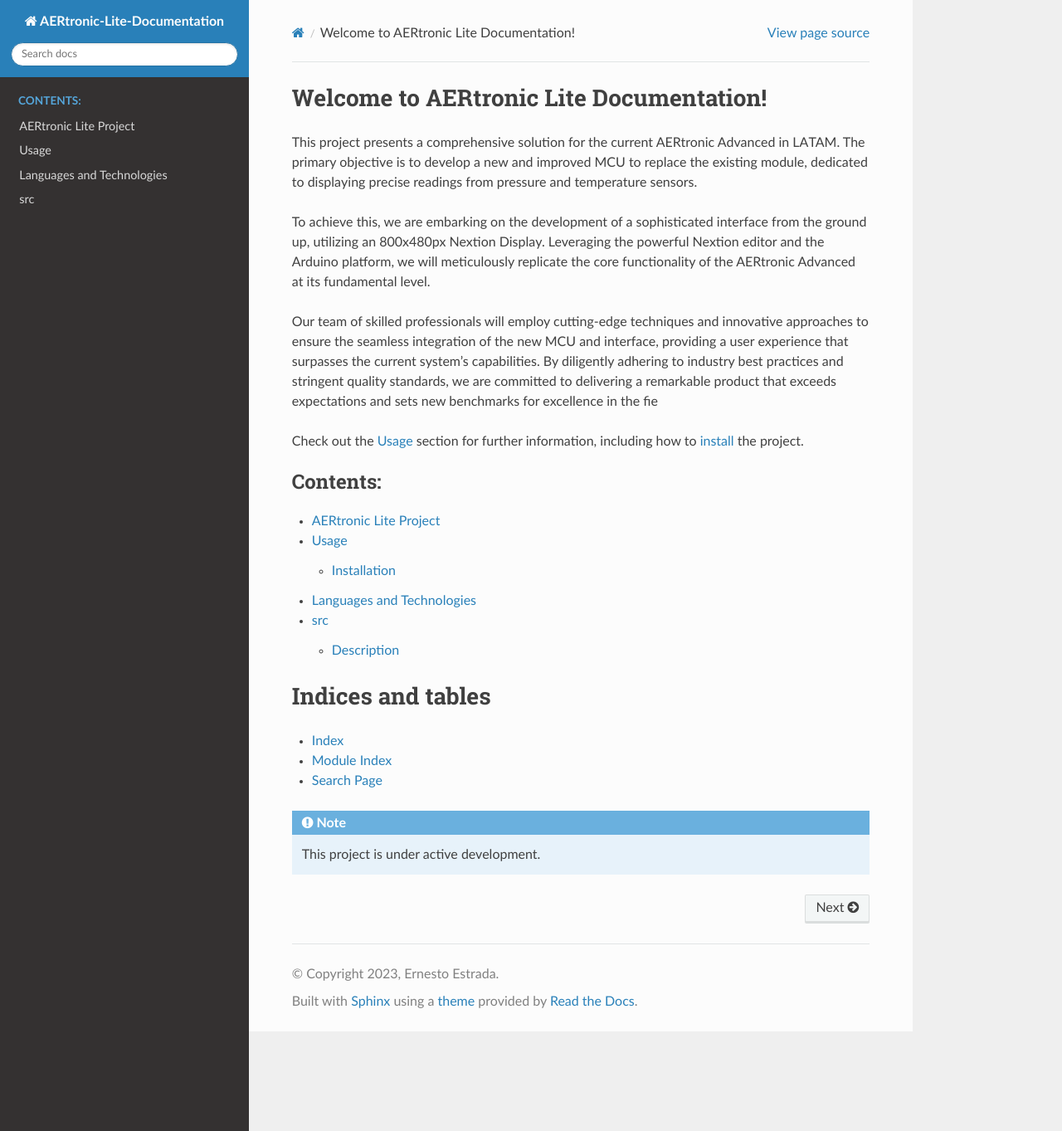
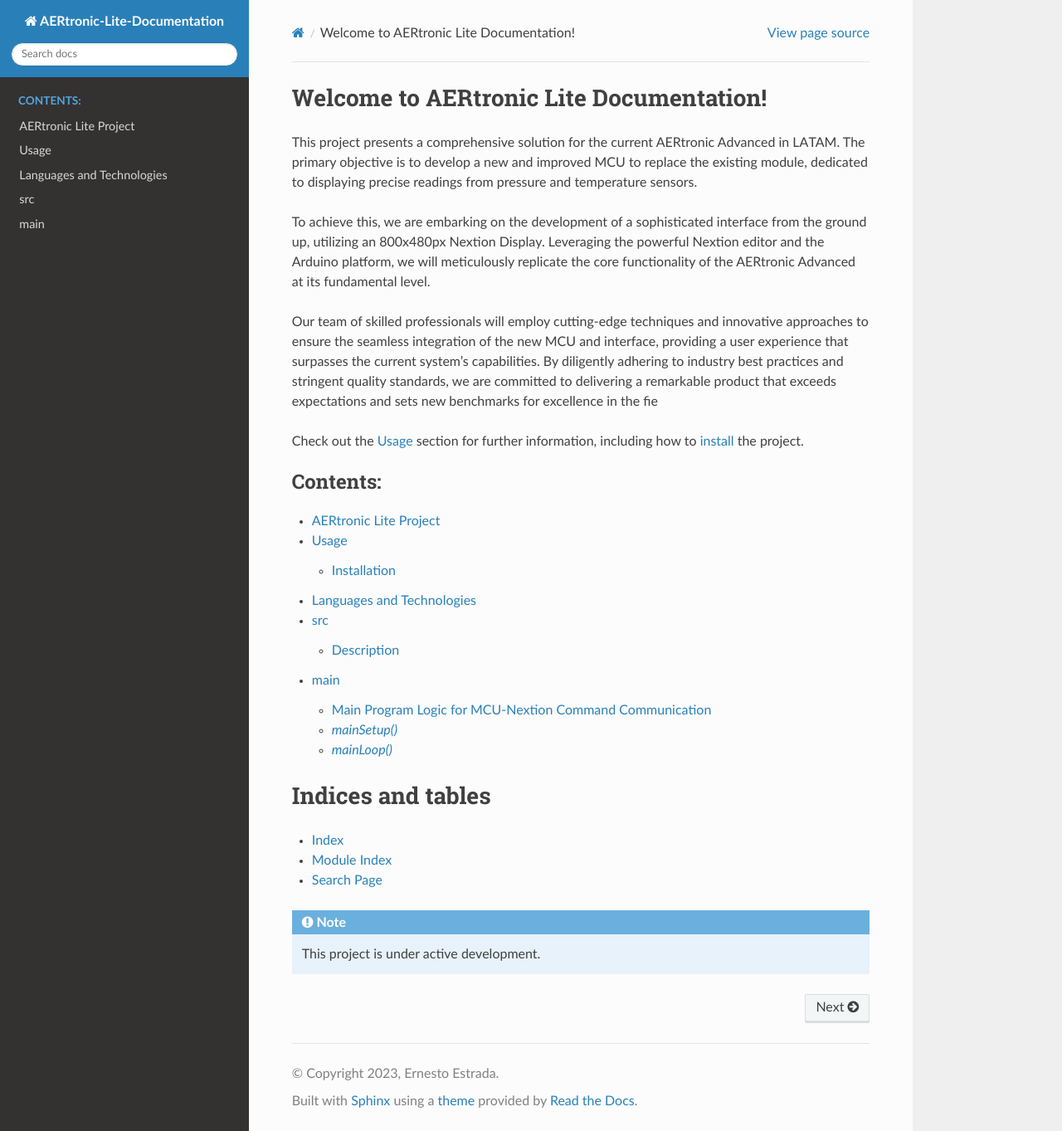
Before and after one commit to ErnestoAerzen/AERtronic-Lite-Documentation, a Sphinx documentation site: the page built from source/index.rst, in a window 1280 px wide and 1363 px high. Shown: the whole window at 83% size. Built offline with Sphinx 7.4.7 and the Read the Docs theme 2.0.0, drawn with Linux system fonts in a browser that asks for light colours; part of the change alters nothing that is shown.

Commit message:
Add main rst

```diff
--- a/source/index.rst
+++ b/source/index.rst
@@ -23,6 +23,7 @@ Check out the :doc:`usage` section for further information, including how to
    usage
    tech
    src
+   main
 
 Indices and tables
 ==================
--- /dev/null
+++ b/source/main.rst
@@ -0,0 +1,198 @@
+main
+====
+
+Main Program Logic for MCU-Nextion Command Communication
+--------------------------------------------------------
+
+This section presents the core logic of the AERtronic Basic sketch (`src.ino`), which is responsible for establishing communication and interaction between an ESP32 microcontroller unit (MCU) and a Nextion display. The code orchestrates various functions to manage inputs, outputs, time synchronization, page-specific operations, and more.
+
+**Code Overview:**
+
+The main program is split into the `mainSetup()` and `mainLoop()` functions, each serving distinct purposes during the execution of the sketch.
+
+`mainSetup()`
+--------------
+
+The `mainSetup()` function initializes essential components and prepares the system for operation. The following steps are performed:
+
+- Serial communication is established at a baud rate of 115200.
+- Digital inputs and outputs are configured using `inputsFunc()` and `outputFunc()` functions, respectively.
+- Time and date synchronization with the Nextion display is awaited through `receiveTime()` function.
+- The necessary namespaces for boot counting, preferences, registers, and events are initialized.
+- A delay of 500 milliseconds is included to ensure stability.
+
+`mainLoop()`
+-------------
+
+The `mainLoop()` function is responsible for the ongoing operation of the sketch. It performs the following tasks in a cyclic manner:
+
+- Executes common functions for all pages, such as reading serial data, updating internal time, and reading analog sensor values.
+- Depending on the current page displayed on the Nextion display, specific operations are performed:
+  - Analog values are read and printed for home, pressure, and temperature pages.
+  - Current time and date are displayed for various pages.
+  - Page-specific functions are called, like handling messages, sending time data, displaying maintenance intervals, and managing events.
+  - Input and output status is monitored on the ESTADO (state) page.
+  - Modbus data is sent on the MODBUS page if modbusStatus is true.
+  - Maintenance messages are displayed if maintenance hours exceed a certain threshold.
+- The loop continues to run at a one-second interval using a delay of 1000 milliseconds.
+
+Additionally, specific conditions trigger actions such as returning to the home page in the event of warnings or errors, sending Modbus data if enabled, and displaying maintenance messages.
+
+This section provides an overview of the core functionality of the AERtronic Basic sketch. For more detailed explanations of individual functions, specific page operations, and code segments, refer to subsequent sections.
+
+.. code-block:: cpp
+    //Insert header files here:
+    #include "Functions.hpp"
+    #include "Functionality.hpp"
+    #include "Inputs.hpp"
+    #include "Outputs.hpp"
+    #include "timeESP.hpp"
+    #include "preferences.hpp"
+    #include "pages.hpp"
+    #include "ModbusESP32.hpp"
+
+    void mainSetup() {
+        //Initializes serial communication at the desire baud rate:
+        Serial.begin(115200);
+
+        //Set the digital inputs & outputs:
+        inputsFunc();
+        outputFunc();
+
+        //Waits until receives time and date from Nextion display
+        receiveTime();
+
+        //Initializes the namespaces that stores every time the ESP32 is booted and the maintenance registers:
+        bootCounter(preferences, register1, events);
+
+        //Including a delay time for stability
+        delay(500);
+    }
+
+    void mainLoop() {
+        //Functions that executes in all pages:
+        //Function that sends/receives serial data
+        serialRead();
+        //Internal clock and updates variables to store in NVS memory
+        opTime();
+        //Always read sensor
+        analogValue();
+
+        //Functions that executes in each page:
+        switch (currentPage) {
+        case HOME:
+            //Functions that read analog values
+            //analogValue();
+            printAnalogValuesHome();
+            //Displays the current time and date in the home page
+            currentTime(rtc_current);
+            currentDate(rtc_current);
+            break;
+        case PRESSURE:
+            //Function that reads analog value only for pressure sensors
+            //analogValue();
+            printAnalogValuesPressure();
+            //Displays the current time and date in the pressure page
+            currentTime(rtc_current);
+            currentDate(rtc_current);
+            break;
+        case TEMP:
+            //Function that reads analog values only for temperature sensors
+            //analogValue();
+            printAnalogValuesTemp();
+            //Displays the current time and date in the temp page
+            currentTime(rtc_current);
+            currentDate(rtc_current);
+            break;
+        case MEN:
+            //Only calls the function if the page is 24/Mensajes:
+            page24();
+            break;
+        case PAGETIMES:
+            //Sends the time to the display
+            printopTime();
+            break;
+        case INTERVALOS:
+            //Sends the maintenance intervals:
+            printInterval1();
+            break;
+        case EVENTS:
+            //Sends the stored events:
+            // First parameter = number of places in the event log, second parameter = page number
+            printEvents(13, 1);
+            break;
+        case EVENTS2:
+            //Sends the stored events:
+            printEvents(26, 2);
+            break;
+        case EVENTS3:
+            //Sends the stored events:
+            printEvents(39, 3);
+            break;
+        case EVENTS4:
+            //Sends the stored events:
+            printEvents(52, 4);
+            break;
+        case EVENTS5:
+            //Sends the stored events:
+            printEvents(65, 5);
+            break;
+        case EVENTS6:
+            //Sends the stored events:
+            printEvents(78, 6);
+            break;
+        case EVENTS7:
+            //Sends the stored events:
+            printEvents(91, 7);
+            break;
+        case RESET_EV:
+            //Function to delete events
+            deleteEvents();
+            break;
+        case RESET_MANT:
+            //Function to delete maintenance registers
+            deleteRegisters();
+            break;
+        case ADVERTENCIA:
+            //Reboots the system to change time and date
+            rebootSystem();
+            break;
+        case ESTADO:
+            //Reads the digital inputs and outputs
+            readInputs();
+            outputStatus();
+            break;
+        case MEMORY:
+            //Sends the state of the memory over serial
+            printMemory();
+            break;
+        case MODBUS:
+            //Sends the current data to the comunacion page
+            printModbus();
+            break;
+        case CONFIRM:
+            //Prints the number of maintenances
+            printMaintenances();
+        default:
+        break;
+        }
+
+        //Goes back to the home page if there is a warning or error
+        if(currentPage != HOME && (potValue > 3000 || potValue2 > 3000 || potValue3 > 3000)) {
+            Serial.print("page Home");
+            endLine();
+        }
+
+        //Modbus functionality
+        if(modbusStatus) {
+            sendModbus();
+        }
+
+        //Sends a message to indicate that a maintenance is required
+        if(mhours > 500) {
+            printMaintenanceMessage();
+        }
+
+        //Repeats the loop function every time after the delay, 1000=1 seg because of the ESP32 time rtc functions to store time and date every second:
+        delay(1000);
+    }
```
Also changed, not shown: 11 other files.
